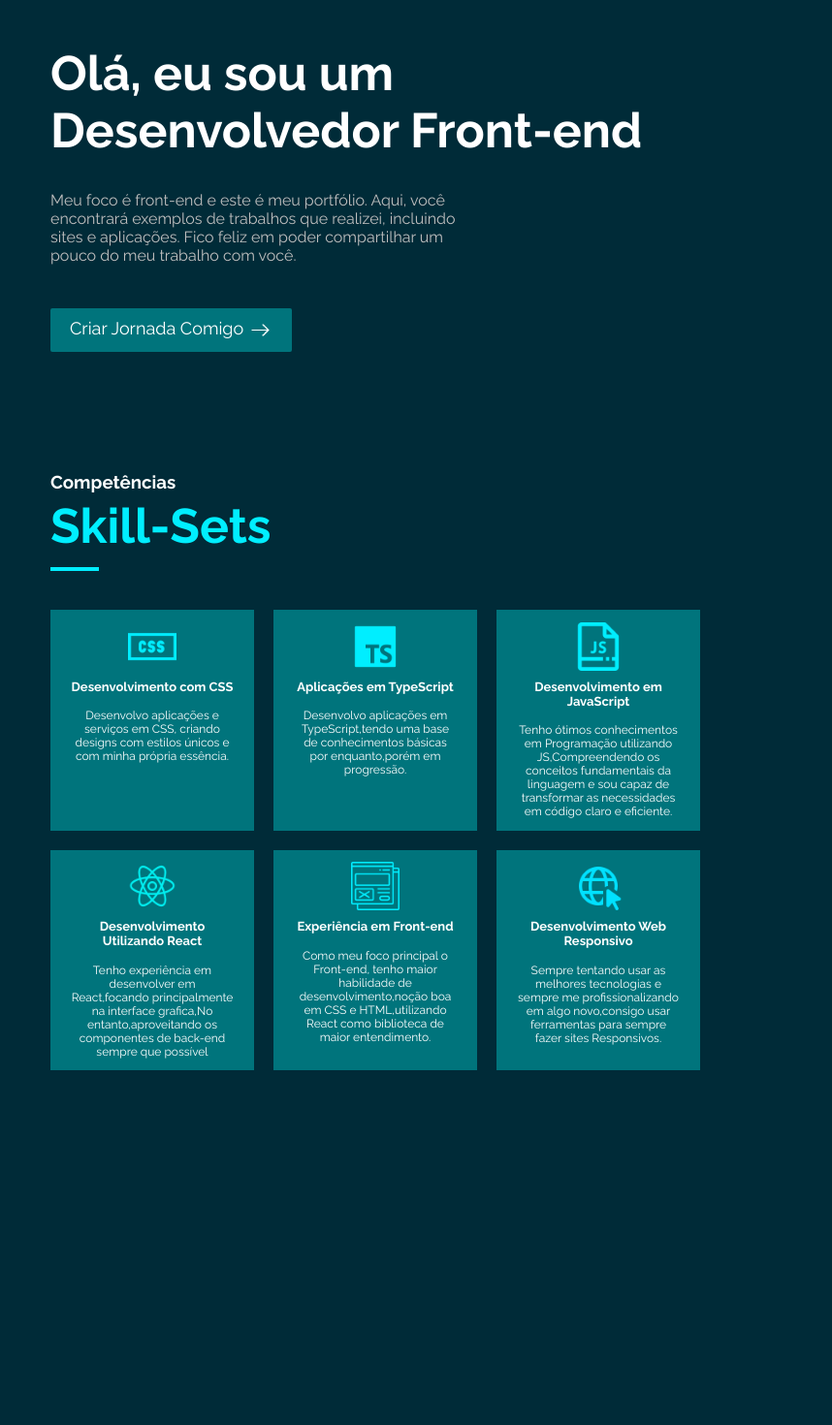
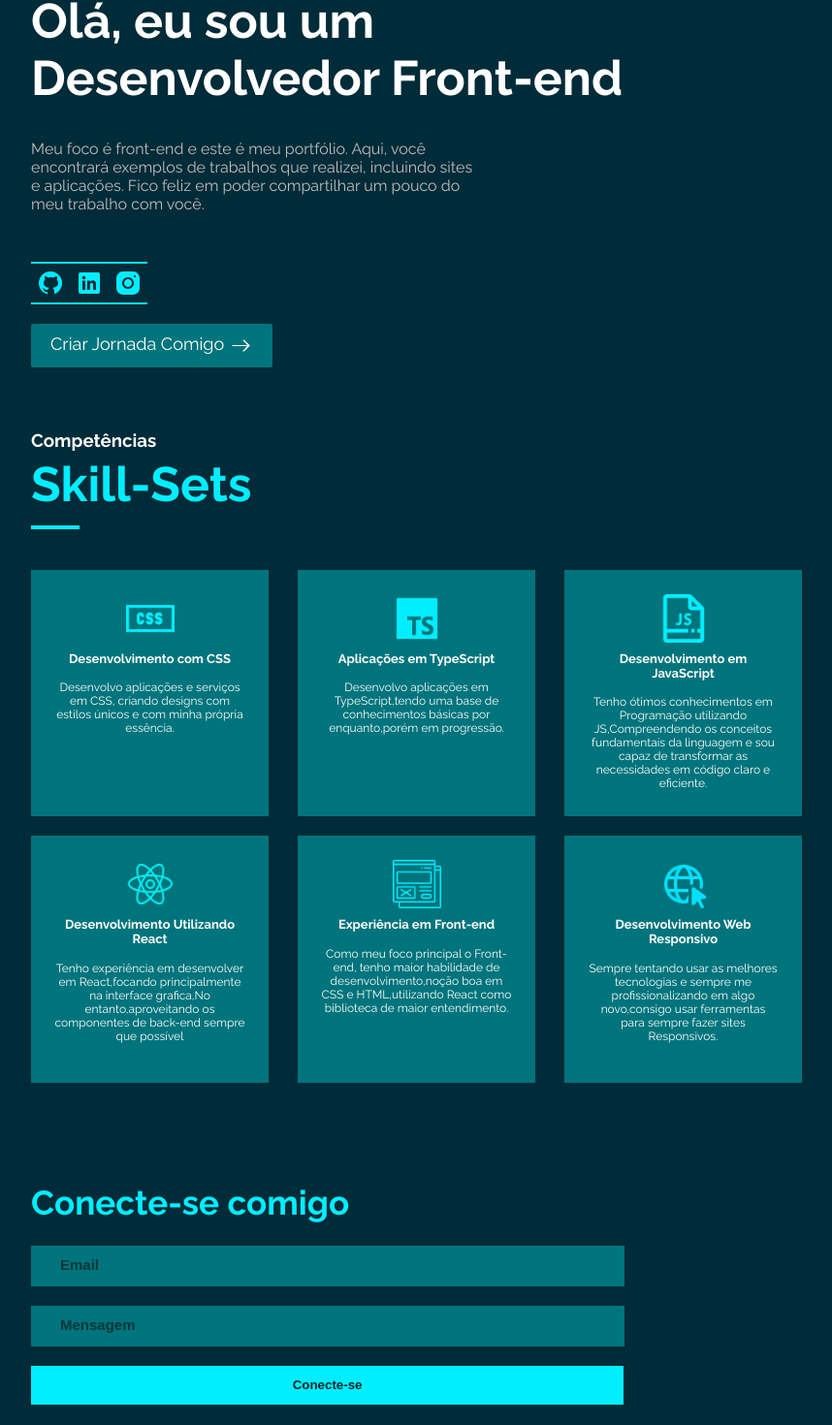
Before and after one commit to PedroPaulo-Git/MyRepository-in-React, a React (Create React App) app: page / in a window 1280 px wide. Shown: the part 110-1580 px from the top of the page at 97% size, without its empty margins (68-926 px from the left). Before the commit the page ends 1234 px from the top, so only its background shows below. Built offline with nearby package versions, Linux system fonts and the light colour scheme.

Commit message:
feat:contact made, skillset improvements and social media added

```diff
--- a/src/App.tsx
+++ b/src/App.tsx
@@ -1,8 +1,10 @@
 import React from 'react';
 import { BrowserRouter as Router, Route, Routes } from 'react-router-dom';
 import Header from './components/header';
-import Home from './components/home'
+import Home from './components/home';
+import Social from './components/social';
 import Skillsets from './components/skillsets'
+import Contact from './components/contact';
 import Css from '../src/styles/App.module.css'
 
 
@@ -16,6 +18,7 @@ const App: React.FC = () => {
       <Header/>
       <Home/>
       <Skillsets/>
+      <Contact/>
       </div>
 </Router>
     );
--- /dev/null
+++ b/src/components/contact.tsx
@@ -0,0 +1,17 @@
+import React from "react";
+import style from '../styles/contact.module.css'
+
+function Contact(){
+    return(
+        <div>
+            <main className={style.containerContact}>
+
+            <h1 className={style.h1contact}>Conecte-se comigo</h1>
+            <input className={style.inputcontact} type="email" name="" id="" placeholder="Email" />
+            <input className={style.inputcontact} type="text" name="" id="" placeholder="Mensagem" />
+            <input className={style.buttoncontact}type="submit" value="Conecte-se" />
+        </main>
+        </div>
+    )
+}
+export default Contact;
--- a/src/components/home.tsx
+++ b/src/components/home.tsx
@@ -1,6 +1,7 @@
 import React from "react";
 import styles from '../styles/Home.module.css';
 import Seguir from '../imgs/seguir.png';
+import Social from "./social";
 
 function Home() {
     return(
@@ -8,7 +9,12 @@ function Home() {
             <main className={styles.homeall}>
 
             <h1 >Olá, eu sou um Desenvolvedor Front-end</h1>
-            <p  className={styles.phome}>Meu foco é front-end e este é meu portfólio. Aqui, você encontrará exemplos de trabalhos que realizei, incluindo sites e aplicações. Fico feliz em poder compartilhar um pouco do meu trabalho com você.</p>
+            <p  className={styles.phome}>Meu foco é front-end e este é meu portfólio. Aqui, você encontrará exemplos
+            de trabalhos que realizei, incluindo sites e aplicações.
+            Fico feliz em poder compartilhar um pouco do meu trabalho com você.</p>
+
+
+            <Social/>
             <button type="submit" className={styles.homebutton}>Criar Jornada Comigo  <img src={Seguir} alt="" className={styles.seguir}/></button>
             </main>
         </div>
--- /dev/null
+++ b/src/components/social.tsx
@@ -0,0 +1,18 @@
+import React from "react";
+import style from '../styles/social.module.css';
+import Img3 from '../imgs/icongithub.png';
+import Imglinkedin from '../imgs/iconlinkedin.png';
+import ImgInsta from '../imgs/iconinstagram.png'
+
+function Social (){
+    return(
+        <div>
+            <main className={style.social}>
+            <a href="https://github.com/PedroPaulo-Git"><img src={Img3} alt="Git Pedro" className={style.imgsocial} /></a>
+            <a href="https://www.linkedin.com/in/pedro-paulodev/"><img src={Imglinkedin} alt="Git Pedro" className={style.imgsocial} /></a>
+            <a href="https://www.instagram.com/devpedrooficial/"><img src={ImgInsta} alt="Git Pedro" className={style.imgsocial} /></a>
+             </main>
+        </div>
+    )
+}
+export default Social
--- a/src/styles/App.module.css
+++ b/src/styles/App.module.css
@@ -4,3 +4,6 @@ body{
     margin: 0;
     padding: 0;
 }
+main{
+    padding: 10px;
+}
--- a/src/styles/Home.module.css
+++ b/src/styles/Home.module.css
@@ -21,7 +21,7 @@ h1{
         border: none;
         border-radius: 2px;
         background-color: rgb(0, 116, 124);
-        margin-top: 45px;
+        margin-top: 20px;
         padding-inline: 20px ;
         padding-block: 10px;
         cursor: pointer;
--- /dev/null
+++ b/src/styles/contact.module.css
@@ -0,0 +1,58 @@
+.containerContact{
+    padding: 20px;
+    display: flex;
+    flex-direction: column;
+    margin-bottom: 500px;
+    margin-top: 80px;
+}
+.h1contact{
+    font-size: 35px;
+    color:rgb(0, 238, 255);
+}
+.inputcontact{
+    width: 50%;
+    margin-bottom: 20px;
+    background-color: rgb(0, 116, 124);
+    border: none;
+    height: 40px;
+}
+.inputcontact::placeholder{
+    padding-left: 10px;
+    font-size: 15px;
+    font-weight:700;
+    color: rgb(0, 55, 58);
+
+}
+.inputcontact:valid{
+    padding-left: 20px;
+    font-weight: 600;
+ }
+.inputcontact:invalid{
+    padding-left: 20px;
+    color: red;
+    font-weight: 600;
+}
+.inputcontact:focus {
+    color:black;
+    outline: none;
+    font-weight: 600;
+    transition: margin-bottom 0.5s;
+    margin-bottom: 30px;
+}
+.buttoncontact{
+    margin-bottom: 500px;
+    font-weight: 800;
+    color: rgb(0, 36, 37);
+    border: none;
+    background-color:rgb(0, 238, 255);
+    width: 51.8%;
+    height: 40px;
+    text-align: center;
+    justify-content: center;
+    cursor: pointer;
+}
+.buttoncontact:hover {
+    transform: scale(1.02);
+    transition: transform 0.4s ease-in-out;
+
+}
--- a/src/styles/header.css
+++ b/src/styles/header.css
@@ -16,6 +16,7 @@ body{
 
 }
 main{
+    padding: 0px !important;
     margin-left: 100px;
     display: flex;
     justify-content: space-between;
--- a/src/styles/skillsets.module.css
+++ b/src/styles/skillsets.module.css
@@ -34,7 +34,7 @@ h1.h1skill:hover + .skillset_style {
 
 
 .containerskill{
-    max-height: 210px;
+height: 225px;
 text-align: center;
 display: block;
 padding-inline:10%;
@@ -46,8 +46,9 @@ background-color: rgb(0, 116, 124);
 
     margin-top: 5%;
     display: grid;
-    grid-template-columns: repeat(3,210px);
-    gap: 20px;
+    grid-template-columns: repeat(3,245px);
+    column-gap: 30px;
+    row-gap: 20px;
 }
 
 h5{
@@ -64,4 +65,5 @@ h5{
 }
 .imgskill{
     width: 50px;
+    margin-top: 10px;
 }
--- /dev/null
+++ b/src/styles/social.module.css
@@ -0,0 +1,13 @@
+.social{
+    justify-content:flex-start;
+    margin-left: 0;
+    margin-top: 50px;
+}
+.imgsocial{
+    display: flex;
+    padding-inline:5px ;
+    padding-block: 5px;
+    width: 30px;
+    border-top: 2px solid rgb(0, 238, 255);
+    border-bottom: 2px solid rgb(0, 238, 255);
+}
```
Also changed, not shown: src/imgs/iconinstagram.png (added), src/imgs/iconlinkedin.png (added).
